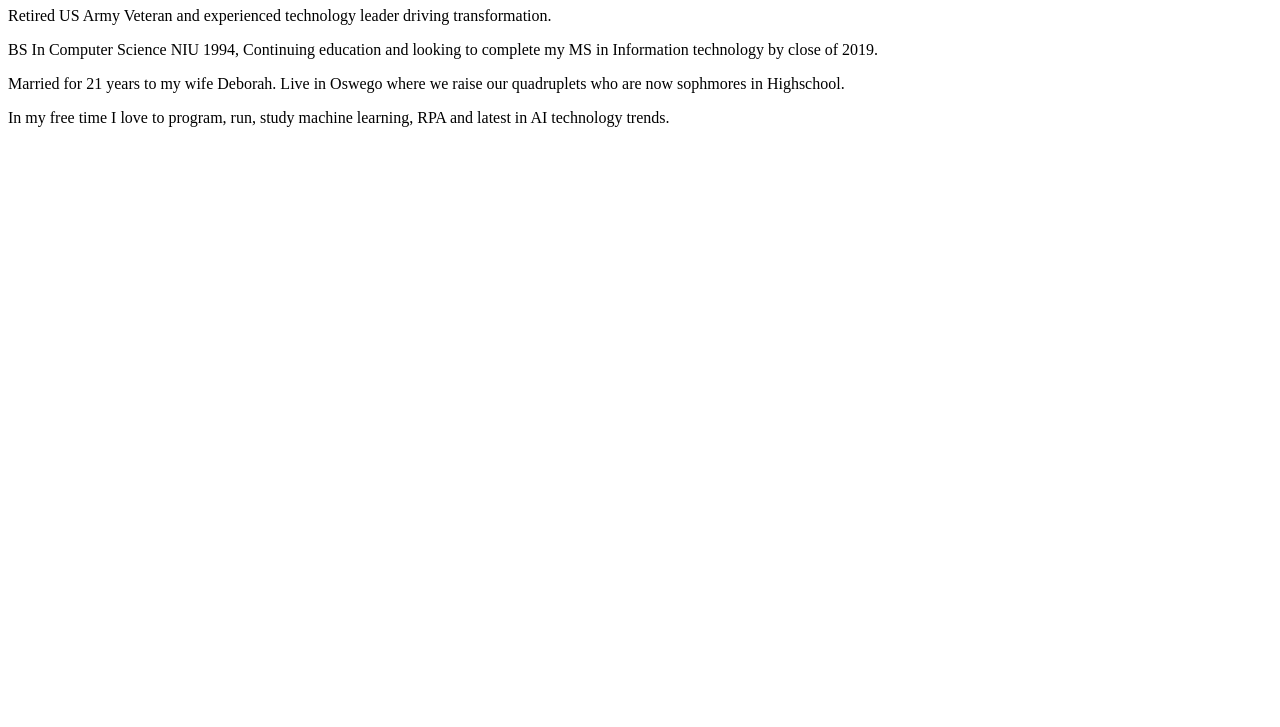
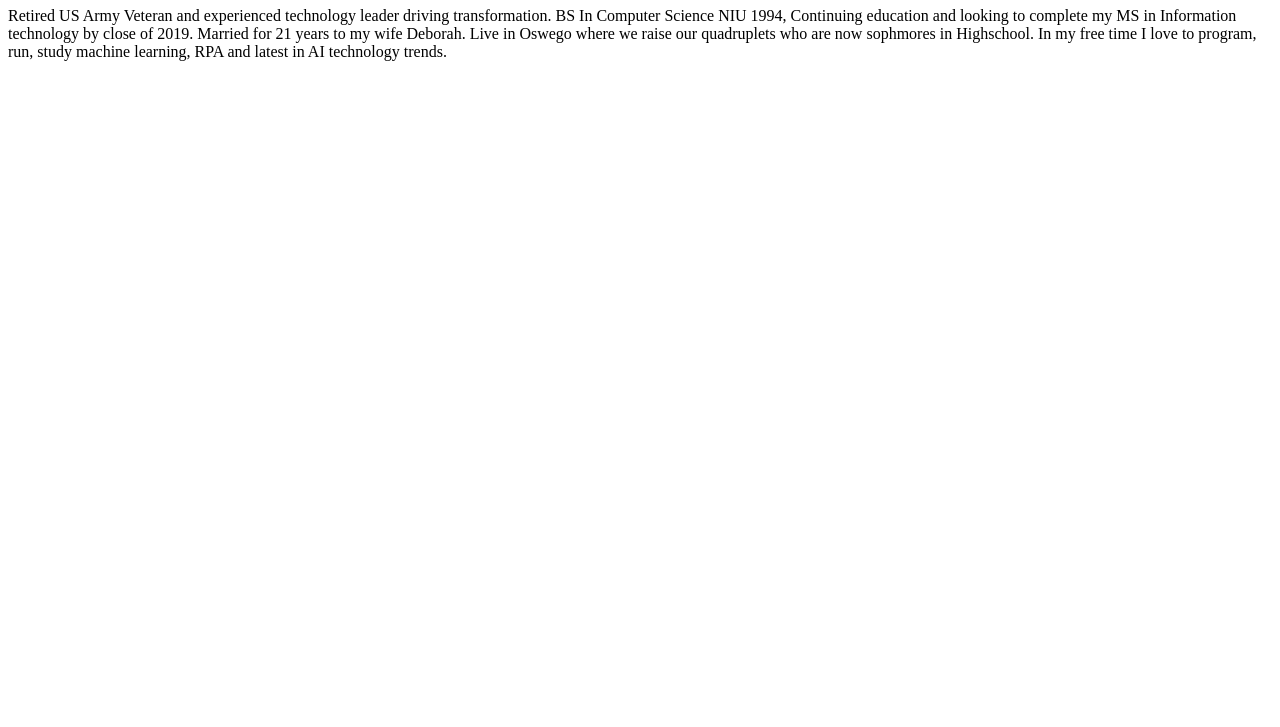
Before and after one commit to drabick/REPO-ITMD361-Lab1, a plain HTML site: page index.html in a window 1280 px wide. Shown: the part 73-800 px from the top of the page. Drawn offline with Linux system fonts and the light colour scheme.

Commit message:
<p> modification
Remove indivdual <p> elements and put about me into jsut one paragraph.

```diff
--- a/index.html
+++ b/index.html
@@ -8,9 +8,9 @@
   <h1>
 	Darren Rabick A little about me
   </h1>
-  <p>Retired US Army Veteran and experienced technology leader driving transformation.<p>
-  <p>BS In Computer Science NIU 1994, Continuing education and looking to complete my MS in Information technology by close of 2019.<p>
-  <p>Married for 21 years to my wife Deborah.  Live in Oswego where we raise our quadruplets who are now sophmores in Highschool.<p>
-  <p>In my free time I love to program, run, study machine learning, RPA and latest in AI technology trends.<p>
+  <p>Retired US Army Veteran and experienced technology leader driving transformation.
+  BS In Computer Science NIU 1994, Continuing education and looking to complete my MS in Information technology by close of 2019.
+  Married for 21 years to my wife Deborah.  Live in Oswego where we raise our quadruplets who are now sophmores in Highschool.
+  In my free time I love to program, run, study machine learning, RPA and latest in AI technology trends.<p>
 </body>
 </html>
```
